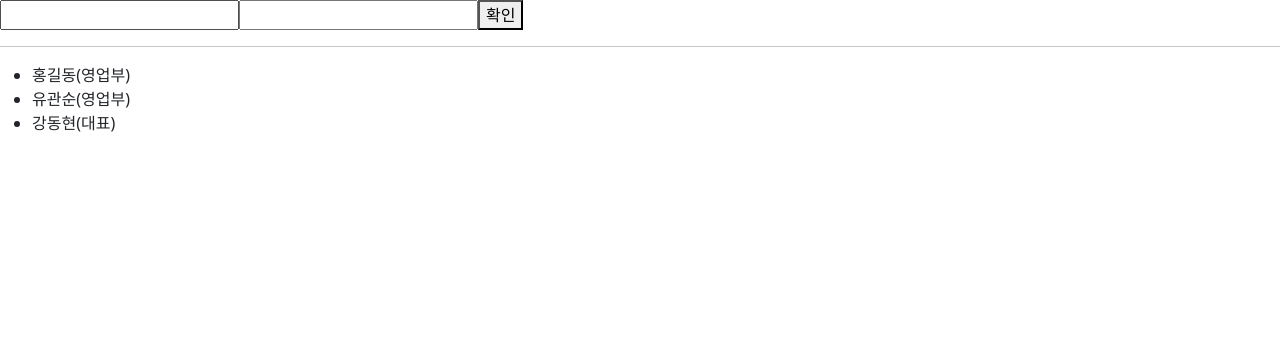
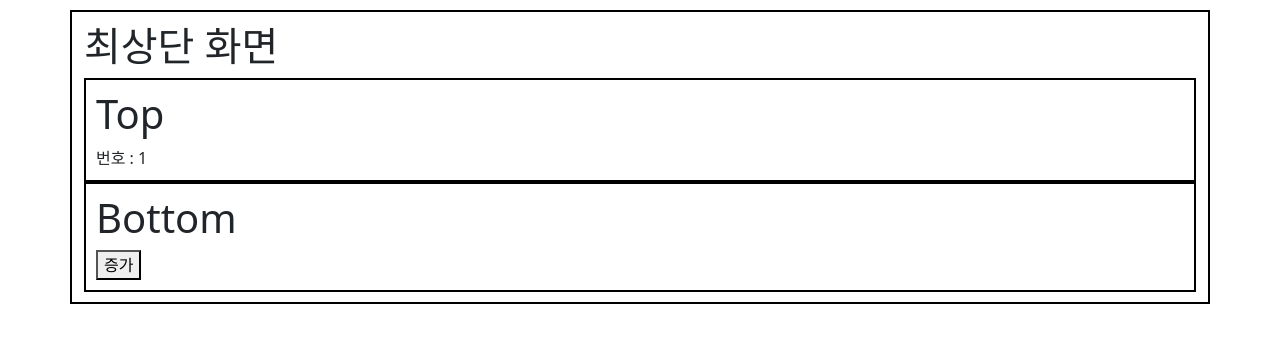
Before and after one commit to cms02/react-basic, a React (Create React App) app: page / in a window 1280 px wide. Shown: the top 342 px of the page. Built offline with nearby package versions, Linux system fonts and the light colour scheme.

Commit message:
store 만들기 전 // App.js에서 Top, Bottom 에 변수/함수 넘겨줌  --> 많아지면 문제

```diff
--- a/package.json
+++ b/package.json
@@ -10,8 +10,10 @@
     "react": "^17.0.2",
     "react-bootstrap": "^2.0.2",
     "react-dom": "^17.0.2",
+    "react-redux": "^7.2.6",
     "react-router-dom": "^5.3.0",
     "react-scripts": "4.0.3",
+    "redux": "^4.1.2",
     "styled-components": "^5.3.3",
     "web-vitals": "^1.1.2"
   },
--- a/src/App.css
+++ b/src/App.css
@@ -2,3 +2,16 @@
   color: blue;
   background-color: blue;
 }
+.sub_container {
+  height: 250;
+  border: 2px solid black;
+}
+
+.container {
+  height: 700;
+  border: 2px solid black;
+}
+
+div {
+  padding: 10px;
+}
--- a/src/App.js
+++ b/src/App.js
@@ -1,25 +1,22 @@
+//글쓰기, 글삭제, 글목록보기
+import './App.css';
 import React, { useState } from 'react';
-
-import Info from './Info';
-
-const initEmployee = [
-    { id: 1, name: '홍길동', dept: '영업부' },
-    { id: 2, name: '유관순', dept: '영업부' },
-    { id: 3, name: '강동현', dept: '대표' },
-];
+import Top from './components/Top';
+import Bottom from './components/Bottom';
 
 function App() {
-    const [employee, setEmployee] = useState(initEmployee);
-    const addEmployee = (person) => {
-        // person = {id: xxx, name:asdads, dept: dadfadf}
-        setEmployee([...employee, person]);
-    };
+  const [number, setNumber] = useState(1);
 
-    return (
-        <div className='App'>
-            <Info employee={employee} addEmployee={addEmployee} />
-        </div>
-    );
+  const addNumber = () => {
+    setNumber(number + 1);
+  };
+
+  return (
+    <div className="container">
+      <h1>최상단 화면</h1>
+      <Top number={number} />
+      <Bottom addNumber={addNumber} />
+    </div>
+  );
 }
-
 export default App;
--- /dev/null
+++ b/src/components/Bottom.js
@@ -0,0 +1,13 @@
+import React from 'react';
+import '../App.css';
+const Bottom = (props) => {
+  const { addNumber } = props;
+  return (
+    <div className="sub_container">
+      <h1>Bottom</h1>
+      <button onClick={addNumber}>증가</button>
+    </div>
+  );
+};
+
+export default Bottom;
--- /dev/null
+++ b/src/components/Top.js
@@ -0,0 +1,14 @@
+import React from 'react';
+import '../App.css';
+const Top = (props) => {
+  const { number } = props;
+
+  return (
+    <div className="sub_container">
+      <h1>Top</h1>
+      번호 : {number}
+    </div>
+  );
+};
+
+export default Top;
```
Also changed, not shown: src/App2.js (deleted, +0 -12 lines), src/App3].js (added, +25 -0 lines), 1 other file (tests, documents, lock files or other folders).
